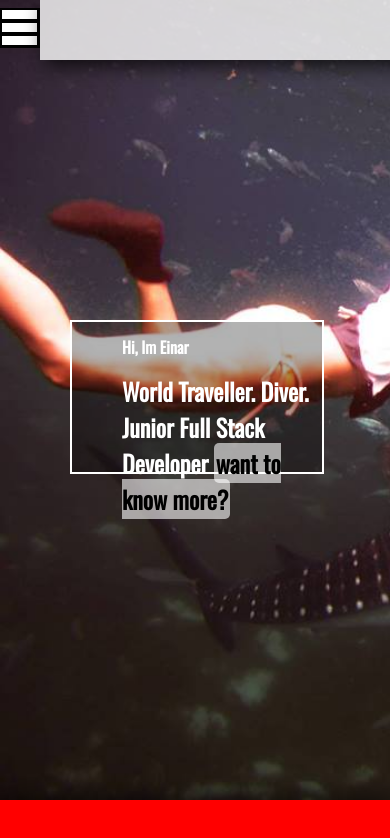
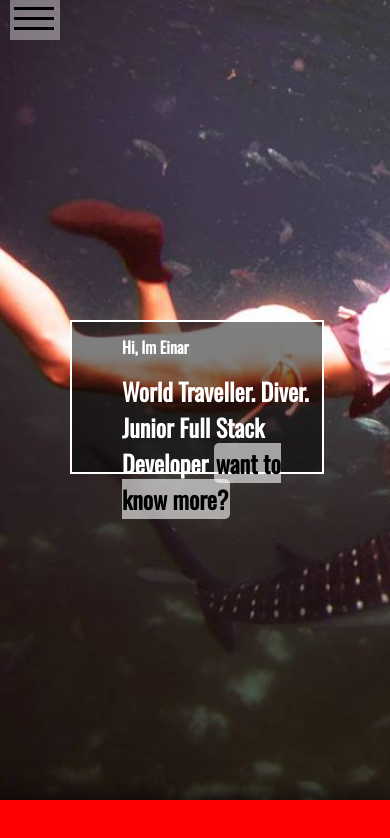
Before and after one commit to einarzb/workout, a website: page week05/css/portfolio/index.html in a window 390 px wide. Shown: the top 838 px of the page. Drawn offline with nearby package versions, Linux system fonts and the light colour scheme.

Commit message:
some changes to burger

```diff
--- a/week05/css/portfolio/style.css
+++ b/week05/css/portfolio/style.css
@@ -88,29 +88,33 @@ h2 {
   #intro {
     min-width:95%;
   }
-  nav ul {
+  nav{
     display: none;
    }
 
   .burger {
+    z-index: 999;
+    position: fixed;
+    margin-left: 10px;
     flex-direction: column;
     justify-content:flex-start;
     display:inline-flex;
-    background-color: black;
-    width:40px;
+    background-color: rgba(255,255,255, 0.4);
+    width:50px;
     height:40px;
   }
 
   .line {
-    background-color: #fff;
-    width:32px;
-    height:2px;
-    padding:5px 1px 2px 2px;
-    margin:2px;
+    background-color: #000;
+    width:40px;
+    height:3px;
+    /*padding:5px 1px 2px 2px;*/
+    margin-top:7px;
+    margin-left:4px;
   }
 
   #intro .textIntro {
-    background-color: rgba(0, 0, 0, 0.3);
+    background-color: rgba(0, 0, 0, 0.5);
     position: fixed;
     margin-left:70px;
     margin-top:270px;
```
